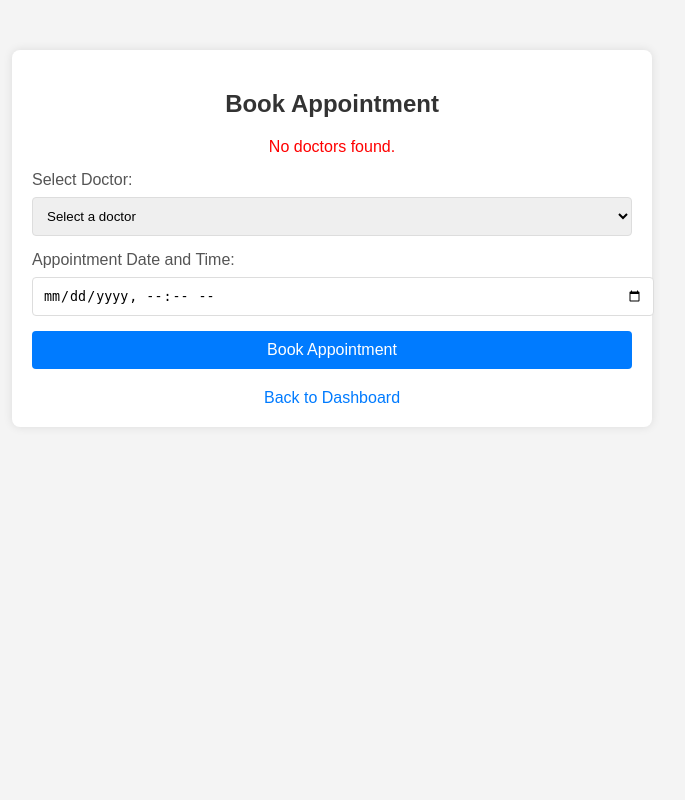
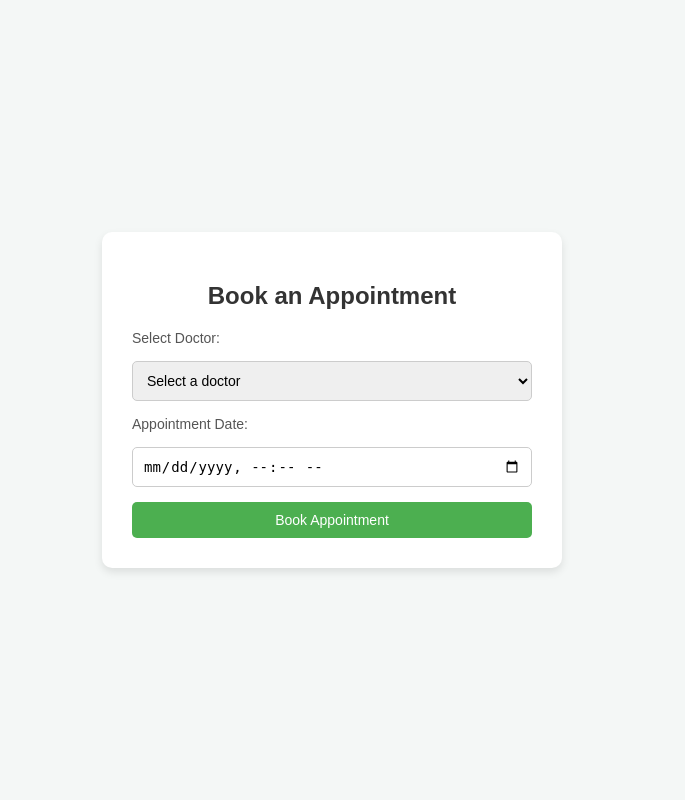
Before and after one commit to Germar22/hospital_appointment_system, a PHP site: page /user/book_appointment.php in a window 1280 px wide. Shown: the whole page, without its empty margins (308-993 px from the left). Run offline with PHP 8.4, Linux system fonts and the light colour scheme; the visitor is signed in with stand-in values (Sample User, id 1); tables that the repository leaves empty or names only in its code hold one stand-in row (values such as "Sample post").

Commit message:
fixed patient dashboard
fixed patient dashboard but will add new functionalities sooner

```diff
--- a/user/book_appointment.php
+++ b/user/book_appointment.php
@@ -2,61 +2,61 @@
 session_start();
 include '../db.php'; // Ensure this path is correct
 
-// Check if user is logged in
-if (!isset($_SESSION['user_id'])) {
-    header("Location: ../index.php"); // Redirect to login page if not logged in
+// Check if user is logged in and is a patient
+if (!isset($_SESSION['user_id']) || $_SESSION['user_type'] !== 'patient') {
+    header("Location: ../index.php"); // Redirect to login page if not logged in or not a patient
     exit();
 }
 
-$user_id = $_SESSION['user_id'];
-
-// Fetch doctors for dropdown by joining with users table and filtering by user_type = 'doctor'
-try {
-    $stmt = $pdo->query("SELECT d.id, u.name
-                         FROM doctors d
-                         JOIN users u ON d.user_id = u.id
-                         WHERE u.user_type = 'doctor'");
-    $doctors = $stmt->fetchAll();
-
-    // Debug: Check if doctors are fetched
-    if (empty($doctors)) {
-        $error = "No doctors found.";
-    }
-} catch (PDOException $e) {
-    $error = "Error fetching doctors: " . $e->getMessage();
-}
+$patient_user_id = $_SESSION['user_id']; // Fetch the patient_id from session
 
 // Handle form submission
-if ($_SERVER['REQUEST_METHOD'] == 'POST') {
+if ($_SERVER['REQUEST_METHOD'] === 'POST') {
     $doctor_id = $_POST['doctor_id'];
     $appointment_date = $_POST['appointment_date'];
 
-    // Fetch the patient ID using the user_id from the session
-    try {
-        $stmt = $pdo->prepare("SELECT id FROM patients WHERE user_id = ?");
-        $stmt->execute([$user_id]);
+    // Ensure form data is valid
+    if (empty($doctor_id) || empty($appointment_date)) {
+        $error_message = "Doctor ID and appointment date are required.";
+    } elseif (strtotime($appointment_date) < time()) {
+        $error_message = "The appointment date cannot be in the past.";
+    } else {
+        // Check if the patient exists and fetch patient name
+        $stmt = $pdo->prepare("SELECT id, name FROM patients WHERE user_id = ?");
+        $stmt->execute([$patient_user_id]);
         $patient = $stmt->fetch();
 
         if (!$patient) {
-            $error = "Patient record not found.";
+            $error_message = "No patient record found for the logged-in user.";
         } else {
             $patient_id = $patient['id'];
+            $patient_name = $patient['name'];
 
-            // Insert appointment into database
-            try {
-                $stmt = $pdo->prepare("INSERT INTO appointments (patient_id, doctor_id, appointment_date, status, created_at, updated_at)
-                                       VALUES (?, ?, ?, 'Pending', NOW(), NOW())");
-                $stmt->execute([$patient_id, $doctor_id, $appointment_date]);
+            // Get doctor name
+            $stmt = $pdo->prepare("SELECT name FROM doctors WHERE id = ?");
+            $stmt->execute([$doctor_id]);
+            $doctor = $stmt->fetch();
 
-                // Redirect to a confirmation page or back to the book appointment page
-                header("Location: appointment_confirmation.php");
+            if (!$doctor) {
+                $error_message = "Invalid doctor ID.";
+            } else {
+                $doctor_name = $doctor['name'];
+
+                // Prepare and execute SQL statement with patient_name and doctor_name
+                $stmt = $pdo->prepare("
+                    INSERT INTO appointments (patient_id, doctor_id, patient_name, doctor_name, appointment_date, status, created_at, updated_at)
+                    VALUES (?, ?, ?, ?, ?, 'Pending', NOW(), NOW())
+                ");
+                if ($stmt->execute([$patient_id, $doctor_id, $patient_name, $doctor_name, $appointment_date])) {
+                    $success_message = "Appointment booked successfully.";
+                    // Redirect or show success message
+                    header("Location: patient_dashboard.php"); // Adjust as needed
                     exit();
-            } catch (PDOException $e) {
-                $error = "Error booking appointment: " . $e->getMessage();
+                } else {
+                    $error_message = "Failed to book appointment. Please try again.";
                 }
             }
-    } catch (PDOException $e) {
-        $error = "Error fetching patient record: " . $e->getMessage();
+        }
     }
 }
 ?>
@@ -70,96 +70,94 @@
     <style>
         body {
             font-family: Arial, sans-serif;
-            background-color: #f4f4f4;
+            background-color: #f4f7f6;
             margin: 0;
             padding: 0;
+            display: flex;
+            justify-content: center;
+            align-items: center;
+            height: 100vh;
         }
         .container {
-            max-width: 600px;
-            margin: 50px auto;
-            padding: 20px;
-            background-color: #fff;
-            border-radius: 8px;
-            box-shadow: 0 0 10px rgba(0, 0, 0, 0.1);
+            background-color: white;
+            border-radius: 10px;
+            box-shadow: 0 4px 8px rgba(0, 0, 0, 0.1);
+            padding: 30px;
+            max-width: 400px;
+            width: 100%;
+            text-align: center;
         }
         h2 {
-            text-align: center;
+            margin-bottom: 20px;
             color: #333;
         }
+        form {
+            display: flex;
+            flex-direction: column;
+            gap: 15px;
+        }
         label {
-            display: block;
-            margin-bottom: 8px;
+            text-align: left;
             color: #555;
+            font-size: 14px;
         }
-        select, input[type="text"], input[type="datetime-local"] {
+        input[type="datetime-local"], select, button {
+            padding: 10px;
+            border: 1px solid #ccc;
+            border-radius: 5px;
+            font-size: 14px;
             width: 100%;
+            box-sizing: border-box;
+        }
+        button {
+            background-color: #4CAF50;
+            color: white;
+            border: none;
+            cursor: pointer;
+        }
+        button:hover {
+            background-color: #45a049;
+        }
+        .message {
             padding: 10px;
             margin-bottom: 15px;
-            border: 1px solid #ddd;
-            border-radius: 4px;
+            border-radius: 5px;
+            text-align: left;
         }
-        input[type="submit"] {
-            width: 100%;
-            padding: 10px;
-            background-color: #007bff;
-            color: #fff;
-            border: none;
-            border-radius: 4px;
-            font-size: 16px;
-            cursor: pointer;
+        .message.success {
+            background-color: #d4edda;
+            color: #155724;
         }
-        input[type="submit"]:hover {
-            background-color: #0056b3;
-        }
-        .error {
-            color: red;
-            text-align: center;
-            margin-bottom: 15px;
-        }
-        .back-button {
-            display: block;
-            text-align: center;
-            margin-top: 20px;
-        }
-        .back-button a {
-            color: #007bff;
-            text-decoration: none;
-        }
-        .back-button a:hover {
-            text-decoration: underline;
+        .message.error {
+            background-color: #f8d7da;
+            color: #721c24;
         }
     </style>
 </head>
 <body>
-
     <div class="container">
-    <h2>Book Appointment</h2>
-
-    <?php if (isset($error)): ?>
-        <div class="error"><?php echo htmlspecialchars($error); ?></div>
+        <h2>Book an Appointment</h2>
+        <?php if (isset($success_message)): ?>
+            <div class="message success"><?php echo htmlspecialchars($success_message); ?></div>
+        <?php elseif (isset($error_message)): ?>
+            <div class="message error"><?php echo htmlspecialchars($error_message); ?></div>
         <?php endif; ?>
-
         <form method="post" action="">
             <label for="doctor_id">Select Doctor:</label>
             <select id="doctor_id" name="doctor_id" required>
-            <option value="">Select a doctor</option>
-            <?php foreach ($doctors as $doctor): ?>
-                <option value="<?php echo htmlspecialchars($doctor['id']); ?>">
-                    <?php echo htmlspecialchars($doctor['name']); ?>
-                </option>
-            <?php endforeach; ?>
+                <option value="" disabled selected>Select a doctor</option>
+                <?php
+                // Fetch available doctors
+                $stmt = $pdo->query("SELECT id, name FROM doctors");
+                while ($row = $stmt->fetch()) {
+                    echo "<option value=\"" . htmlspecialchars($row['id']) . "\">" . htmlspecialchars($row['name']) . "</option>";
+                }
+                ?>
             </select>
-
-        <label for="appointment_date">Appointment Date and Time:</label>
+            <label for="appointment_date">Appointment Date:</label>
             <input type="datetime-local" id="appointment_date" name="appointment_date" required>
-
-        <input type="submit" value="Book Appointment">
+            <button type="submit">Book Appointment</button>
         </form>
-
-    <div class="back-button">
-        <a href="patient_dashboard.php">Back to Dashboard</a>
     </div>
-</div>
-
 </body>
 </html>
```
Also changed, not shown: admin/manage_appointments.php (+48 -37 lines), doctor/doctor_dashboard.php (+34 -16 lines), register.php (+19 -4 lines), user/patient_dashboard.php (+56 -14 lines). Lines whose indentation alone changed are shown as unchanged.
